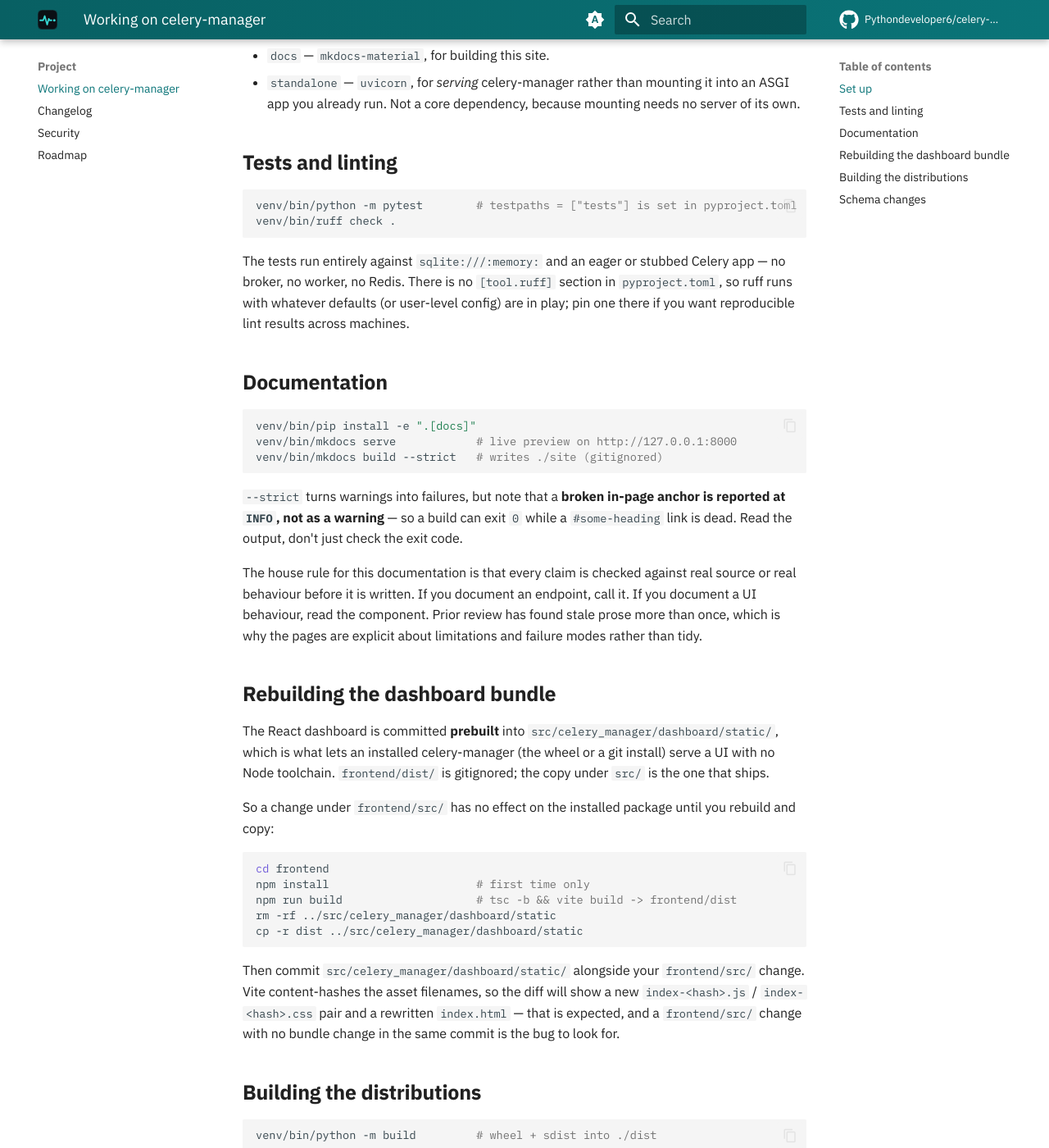
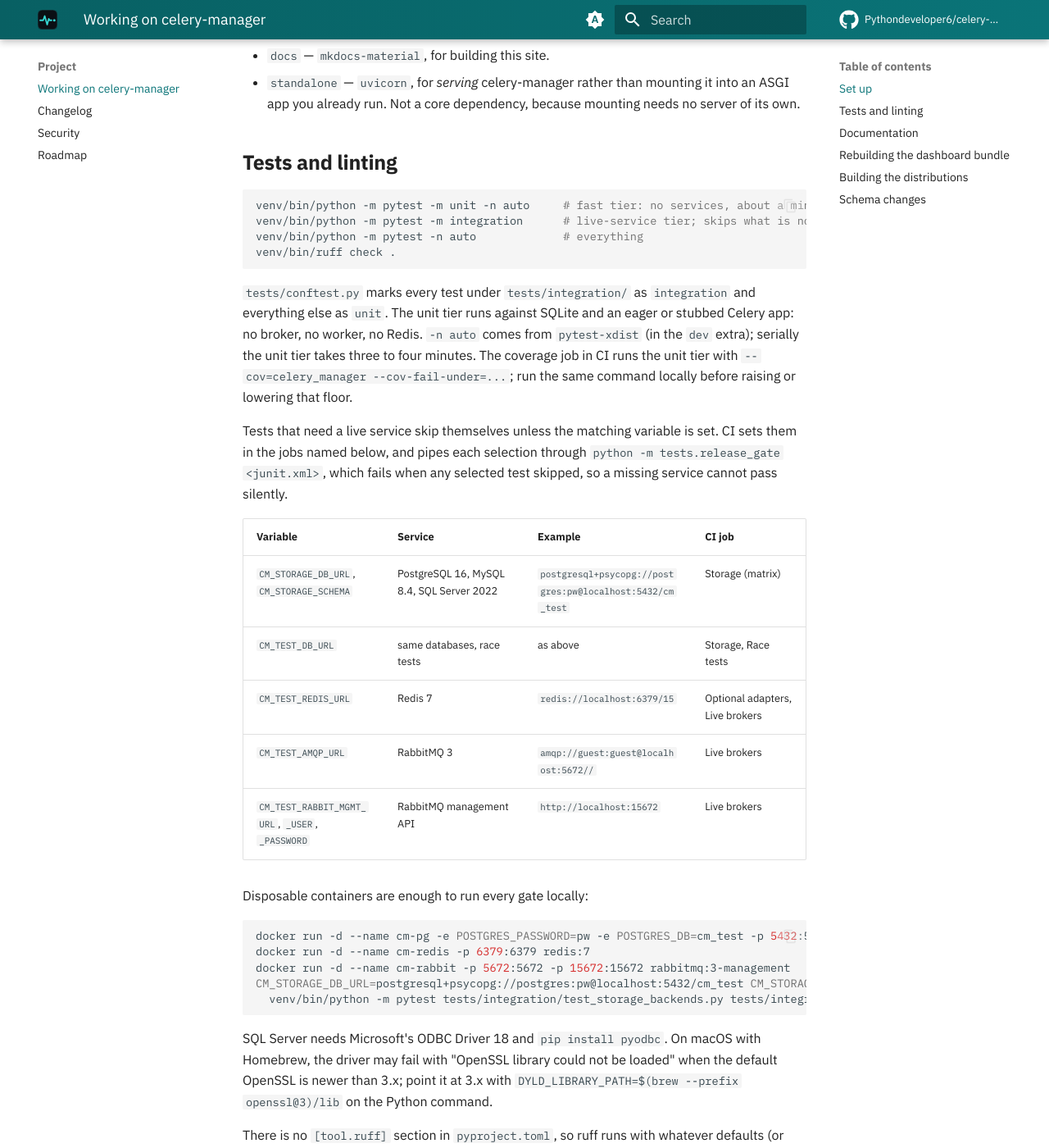
Before and after one commit to Pythondeveloper6/celery-manager, an MkDocs documentation site: the page built from docs/contributing.md, in a window 1280 px wide and 1400 px high, scrolled down 550 px. Shown: the whole window at 82% size. Built offline with MkDocs 1.6.1 and Material for MkDocs 9.7.7, drawn with Linux system fonts in a browser that asks for light colours; comment, search, counter and statistics services are not loaded; some of the changed text lies outside the part shown.

Commit message:
ci: split unit and integration tiers, add coverage floor and live broker job
CI now also runs on pull requests and manual dispatch.

````diff
--- a/docs/contributing.md
+++ b/docs/contributing.md
@@ -11,9 +11,10 @@ python -m venv venv
 venv/bin/pip install -e ".[dev]"
 ```
 
-The `dev` extra is `pytest`, `httpx` (needed by FastAPI's `TestClient`),
-`ruff`, and `uvicorn`. That is enough to run the whole test suite and the
-linter; nothing in `tests/` imports anything outside it.
+The `dev` extra is `pytest`, `pytest-xdist`, `pytest-cov`, `httpx` (needed by
+FastAPI's `TestClient`), `ruff`, and `uvicorn`. That is enough to run the unit
+tier and the linter. Optional-adapter tests skip unless their extras are
+installed.
 
 Two more extras exist and are deliberately separate:
 
@@ -25,15 +26,51 @@ Two more extras exist and are deliberately separate:
 ## Tests and linting
 
 ```bash
-venv/bin/python -m pytest        # testpaths = ["tests"] is set in pyproject.toml
+venv/bin/python -m pytest -m unit -n auto     # fast tier: no services, about a minute
+venv/bin/python -m pytest -m integration      # live-service tier; skips what is not configured
+venv/bin/python -m pytest -n auto             # everything
 venv/bin/ruff check .
 ```
 
-The tests run entirely against `sqlite:///:memory:` and an eager or stubbed
-Celery app — no broker, no worker, no Redis. There is no `[tool.ruff]`
-section in `pyproject.toml`, so ruff runs with whatever defaults (or
-user-level config) are in play; pin one there if you want reproducible lint
-results across machines.
+`tests/conftest.py` marks every test under `tests/integration/` as
+`integration` and everything else as `unit`. The unit tier runs against
+SQLite and an eager or stubbed Celery app: no broker, no worker, no Redis.
+`-n auto` comes from `pytest-xdist` (in the `dev` extra); serially the unit
+tier takes three to four minutes. The coverage job in CI runs the unit tier
+with `--cov=celery_manager --cov-fail-under=...`; run the same command locally
+before raising or lowering that floor.
+
+Tests that need a live service skip themselves unless the matching variable is
+set. CI sets them in the jobs named below, and pipes each selection through
+`python -m tests.release_gate <junit.xml>`, which fails when any selected test
+skipped, so a missing service cannot pass silently.
+
+| Variable | Service | Example | CI job |
+|---|---|---|---|
+| `CM_STORAGE_DB_URL`, `CM_STORAGE_SCHEMA` | PostgreSQL 16, MySQL 8.4, SQL Server 2022 | `postgresql+psycopg://postgres:pw@localhost:5432/cm_test` | Storage (matrix) |
+| `CM_TEST_DB_URL` | same databases, race tests | as above | Storage, Race tests |
+| `CM_TEST_REDIS_URL` | Redis 7 | `redis://localhost:6379/15` | Optional adapters, Live brokers |
+| `CM_TEST_AMQP_URL` | RabbitMQ 3 | `amqp://guest:guest@localhost:5672//` | Live brokers |
+| `CM_TEST_RABBIT_MGMT_URL`, `_USER`, `_PASSWORD` | RabbitMQ management API | `http://localhost:15672` | Live brokers |
+
+Disposable containers are enough to run every gate locally:
+
+```bash
+docker run -d --name cm-pg -e POSTGRES_PASSWORD=pw -e POSTGRES_DB=cm_test -p 5432:5432 postgres:16
+docker run -d --name cm-redis -p 6379:6379 redis:7
+docker run -d --name cm-rabbit -p 5672:5672 -p 15672:15672 rabbitmq:3-management
+CM_STORAGE_DB_URL=postgresql+psycopg://postgres:pw@localhost:5432/cm_test CM_STORAGE_SCHEMA=cm_contract \
+  venv/bin/python -m pytest tests/integration/test_storage_backends.py tests/integration/test_release_upgrade.py
+```
+
+SQL Server needs Microsoft's ODBC Driver 18 and `pip install pyodbc`. On
+macOS with Homebrew, the driver may fail with "OpenSSL library could not be
+loaded" when the default OpenSSL is newer than 3.x; point it at 3.x with
+`DYLD_LIBRARY_PATH=$(brew --prefix openssl@3)/lib` on the Python command.
+
+There is no `[tool.ruff]` section in `pyproject.toml`, so ruff runs with
+whatever defaults (or user-level config) are in play; pin one there if you
+want reproducible lint results across machines.
 
 ## Documentation
 
````
Also changed, not shown: pyproject.toml (+7 -4 lines), 2 other files.
